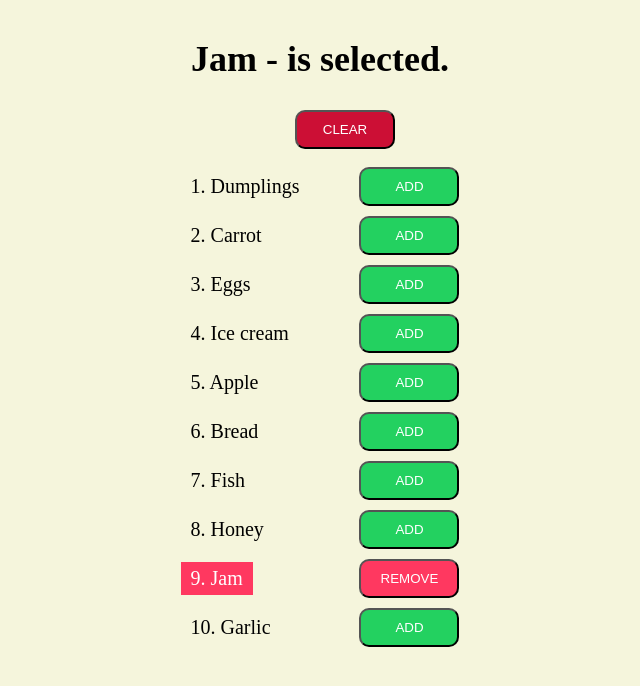
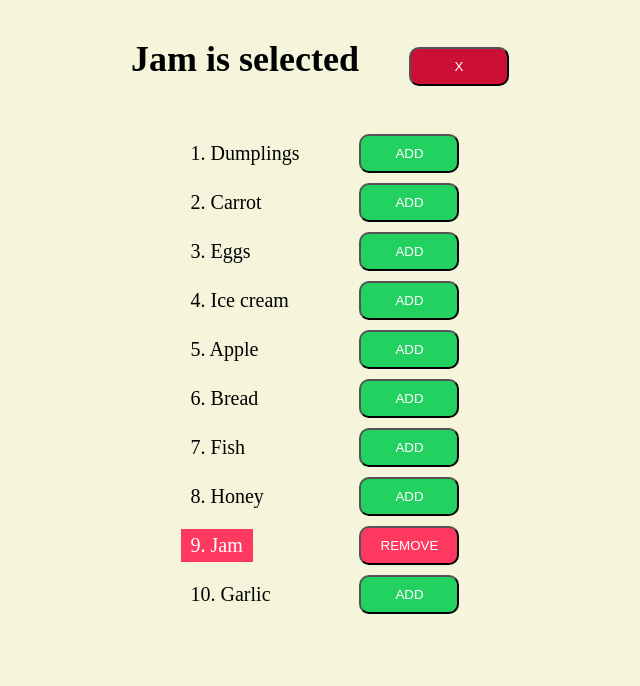
Before and after one commit to mate-academy/react_goods-selector, a React (Create React App) app: page / in a window 1280 px wide. Shown: the top 686 px of the page, without its empty margins (320-960 px from the left). Built offline with nearby package versions, Linux system fonts and the light colour scheme.

Commit message:
changed title

```diff
--- a/src/App.js
+++ b/src/App.js
@@ -19,28 +19,6 @@ export class App extends React.Component {
     selectedGoods: ['Jam'],
   }
 
-  makeProductsList = () => {
-    const { selectedGoods } = this.state;
-
-    switch (selectedGoods.length) {
-      case 0:
-        return 'No goods selected';
-
-      case 1:
-        return `${selectedGoods} - is selected.`;
-
-      case 2:
-        return `${selectedGoods.join(' and ')} - are selected.`;
-
-      default: {
-        return `
-          ${selectedGoods.slice(0, -2).join(', ')},
-          ${selectedGoods.slice(-2).join(' and ')} are selected.
-        `;
-      }
-    }
-  };
-
   addProduct = (product) => {
     this.setState(prevState => ({
       selectedGoods: [...prevState.selectedGoods, product],
@@ -59,23 +37,29 @@ export class App extends React.Component {
 
   render() {
     const { selectedGoods } = this.state;
+    const title = selectedGoods.length === 1
+      ? `${selectedGoods} is selected`
+      : `${selectedGoods.slice(0, -1).join(', ')},
+      ${selectedGoods.slice(-1).join(' and ')} are selected.`;
 
     return (
       <section className="products">
+        {selectedGoods.length > 0 ? (
           <h1 className="products__title">
-          {this.makeProductsList()}
-        </h1>
-        {!!selectedGoods.length
-          && (
+            {title}
             <button
               type="button"
               className="products__button products__button--clear"
               onClick={() => this.clearList()}
             >
-            Clear
+              X
             </button>
-          )
-        }
+          </h1>
+        ) : (
+          <h1 className="products__title">
+            No goods selected
+          </h1>
+        )}
         <ul className="products__list">
           {goodsFromServer.map((product, index) => {
             const isProductSelected = selectedGoods.includes(product);
@@ -86,7 +70,7 @@ export class App extends React.Component {
                   <span className={
                     isProductSelected
                       ? 'products__product products__product--selected '
-                      : 'products__product products__product--unselected'
+                      : 'products__product'
                     }
                   >
                     {`${index + 1}. ${product}`}
```
Lines whose indentation alone changed are shown as unchanged.
